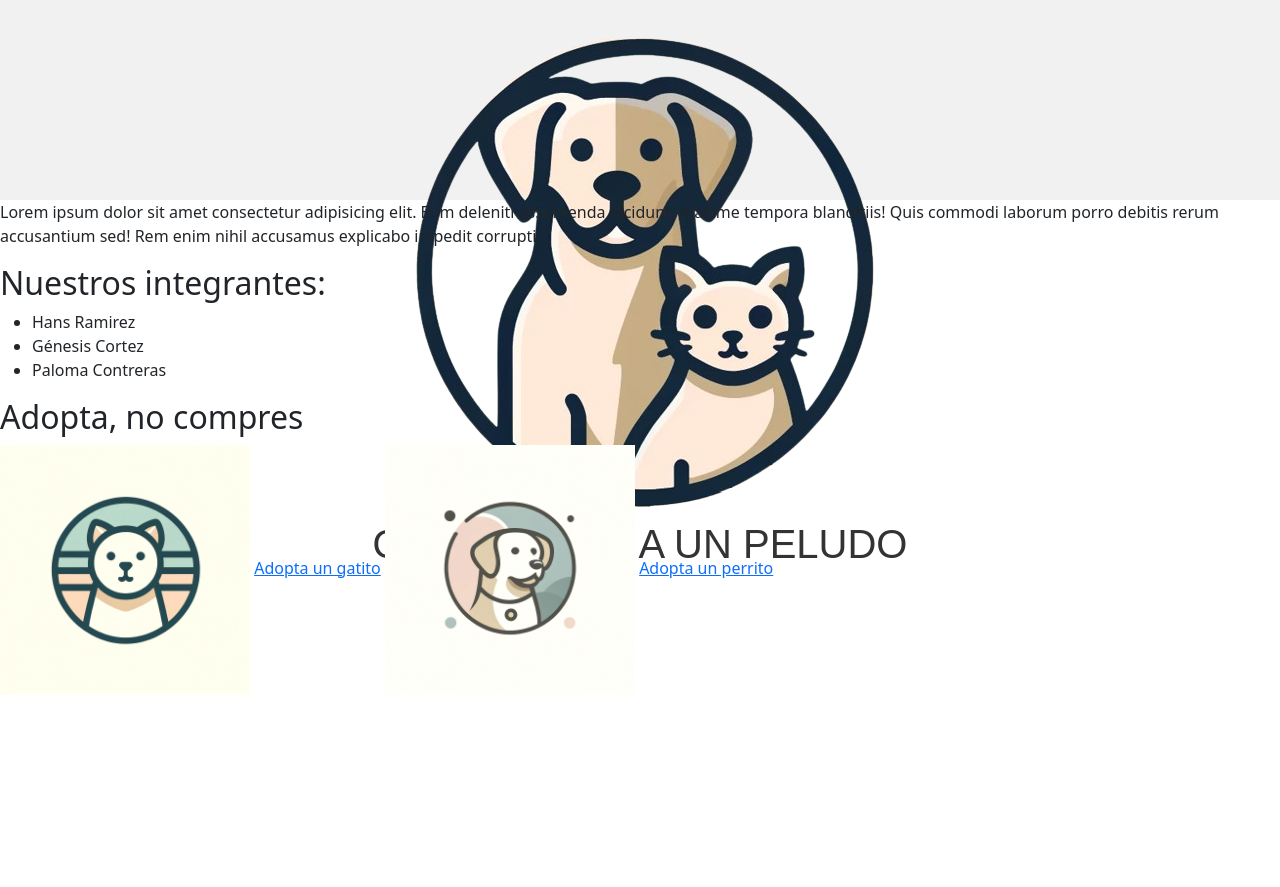
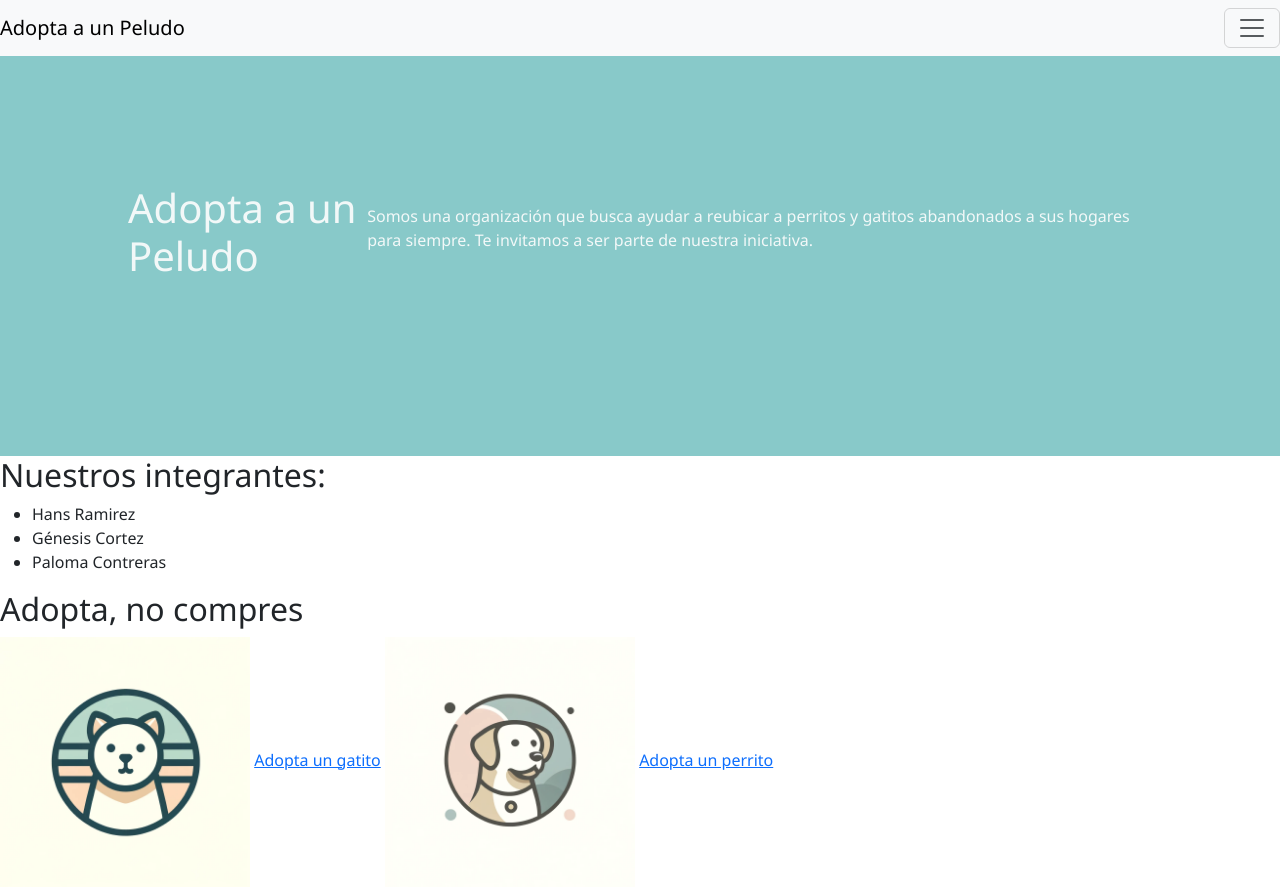
Before and after one commit to palomaandrea/desarrolloWeb, a plain HTML site: page tareas/tarea1/index.html in a window 1280 px wide. Before the commit the page ends 800 px from the top, so only its background shows below. Drawn offline with nearby package versions, Linux system fonts and the light colour scheme.

Commit message:
Cambios en css de ayuda a un peludo

```diff
--- a/tareas/tarea1/index.html
+++ b/tareas/tarea1/index.html
@@ -20,23 +20,45 @@
 </head>
 
 <body>
-    <div class="banner">
-        <img src="img/logo-def.png" alt="Logo ONG Ayuda a un peludo">
-        <h1>ONG - AYUDA A UN PELUDO</h1>
-    </div>
+    <nav class="navbar sticky-top navbar-light bg-light">
+        <a class="navbar-brand" href="#">Adopta a un Peludo</a>
+        <button class="navbar-toggler" type="button" data-toggle="collapse" data-target="#navbarText" aria-controls="navbarText"
+            aria-expanded="false" aria-label="Toggle navigation">
+            <span class="navbar-toggler-icon"></span>
+        </button>
+        <div class="collapse navbar-collapse" id="navbarText">
+            <ul class="navbar-nav mr-auto">
+                <li class="nav-item active">
+                    <a class="nav-link" href="#">Home <span class="sr-only">(current)</span></a>
+                </li>
+                <li class="nav-item">
+                    <a class="nav-link" href="#">Features</a>
+                </li>
+                <li class="nav-item">
+                    <a class="nav-link" href="#">Pricing</a>
+                </li>
+            </ul>
+            <span class="navbar-text">
+                Navbar text with an inline element
+            </span>
+        </div>
+    </nav>
 
-    <div class="mision">
-        <p>Lorem ipsum dolor sit amet consectetur adipisicing elit. Eum deleniti assumenda incidunt, maxime tempora blanditiis! Quis commodi laborum porro debitis rerum accusantium sed! Rem enim nihil accusamus explicabo impedit corrupti.</p>
-    </div>
+    <section class="mision">
+        <div class="contenido-mision">
+            <h1>Adopta a un Peludo</h1>
+            <p>Somos una organización que busca ayudar a reubicar a perritos y gatitos abandonados a sus hogares para siempre. Te invitamos a ser parte de nuestra iniciativa.</p>
+        </div>
+    </section>
 
-    <div class="integrantes">
+    <section class="integrantes">
         <h2>Nuestros integrantes:</h2>
         <ul>
         <li>Hans Ramirez</li>
         <li>Génesis Cortez</li>
         <li>Paloma Contreras</li>
         </ul>
-    </div>
+    </section>
 
     <div class="secciones">
         <h2>Adopta, no compres</h2>
--- a/tareas/tarea1/style.css
+++ b/tareas/tarea1/style.css
@@ -1,10 +1,27 @@
-.banner {
-    width: 100%;
-    height: 200px;
-    background-color: #f1f1f1;
-    text-align: center;
-    font-family: Arial, sans-serif;
-    font-size: 24px;
-    color: #333;
-    padding: 20px;
+html * {
+    margin: 0;
+    padding: 0;
+    font-family: 'Segoe UI', Tahoma, Geneva, Verdana, sans-serif;
 }
+
+header {
+    display: flex;
+    justify-content: center;
+}
+
+.mision{
+    height: 50vh;
+    background-color: rgba(0, 139, 139, 0.466);
+}
+
+.contenido-mision{
+    padding: 10%;
+    color: rgb(242, 248, 248);
+    display: flex;
+    align-items: center;
+}
+
+.integrantes{
+    display: grid;
+    margin: 0 auto;
+}
```
Also changed, not shown: practica/landing-page/index.html (renamed from practica/scroll/landing-page/index.html), practica/landing-page/style.css (renamed from practica/scroll/landing-page/style.css).
